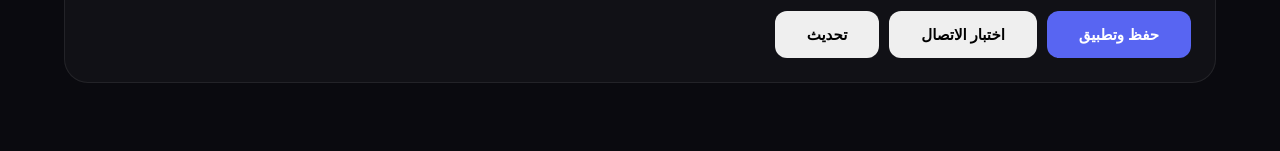
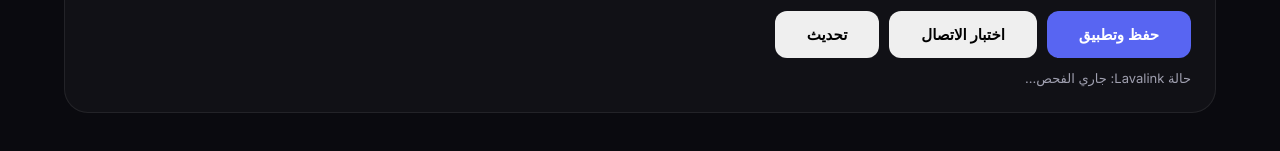
Before and after one commit to xhskabdvjdock/EvarBot, a website: page dashboard/public/dashboard.html in a window 1280 px wide. Shown: the part 1115-1266 px from the top of the page. Drawn offline with Linux system fonts and the light colour scheme; no server answers.

Commit message:
Update dashboard.html

```diff
--- a/dashboard/public/dashboard.html
+++ b/dashboard/public/dashboard.html
@@ -108,6 +108,9 @@
                     <button class="btn" onclick="testLavalink()">اختبار الاتصال</button>
                     <button class="btn" onclick="loadLavalink()">تحديث</button>
                 </div>
+                <div id="ll-status" style="margin-top:10px; color:var(--text-secondary); font-size: 13px;">
+                    حالة Lavalink: جاري الفحص...
+                </div>
             </div>
         </div>
     </div>
```
